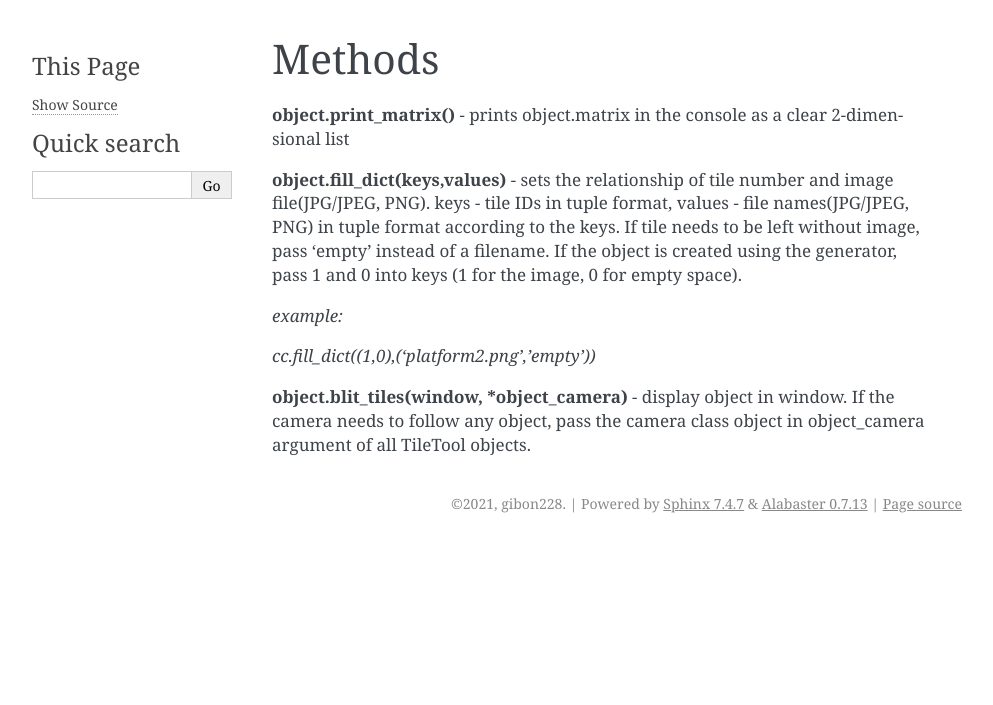
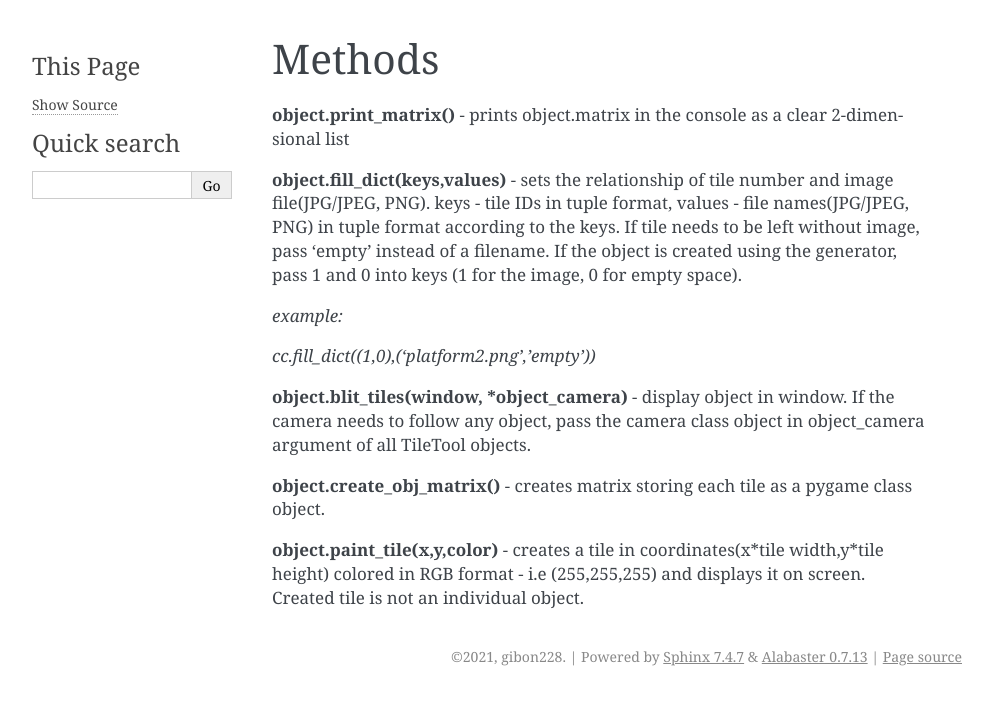
Before and after one commit to gibon228/tiletool, a Sphinx documentation site: the page built from docs/source/methods.rst, in a window 1280 px wide. Shown: the top 705 px of the page, without its empty margins (148-1141 px from the left). Built offline with Sphinx 7.4.7, drawn with Linux system fonts in a browser that asks for light colours.

Commit message:
Update methods.rst

```diff
--- a/docs/source/methods.rst
+++ b/docs/source/methods.rst
@@ -12,3 +12,7 @@ keys (1 for the image, 0 for empty space).
 *cc.fill_dict((1,0),('platform2.png','empty'))*
 
 **object.blit_tiles(window,** ***object_camera)** - display object in window. If the camera needs to follow any object, pass the camera class object in object_camera argument of all TileTool objects.
+
+**object.create_obj_matrix()** - creates matrix storing each tile as a pygame class object.
+
+**object.paint_tile(x,y,color)** - creates a tile in coordinates(x*tile width,y*tile height) colored in RGB format - i.e (255,255,255) and displays it on screen. Created tile is not an individual object.
```
